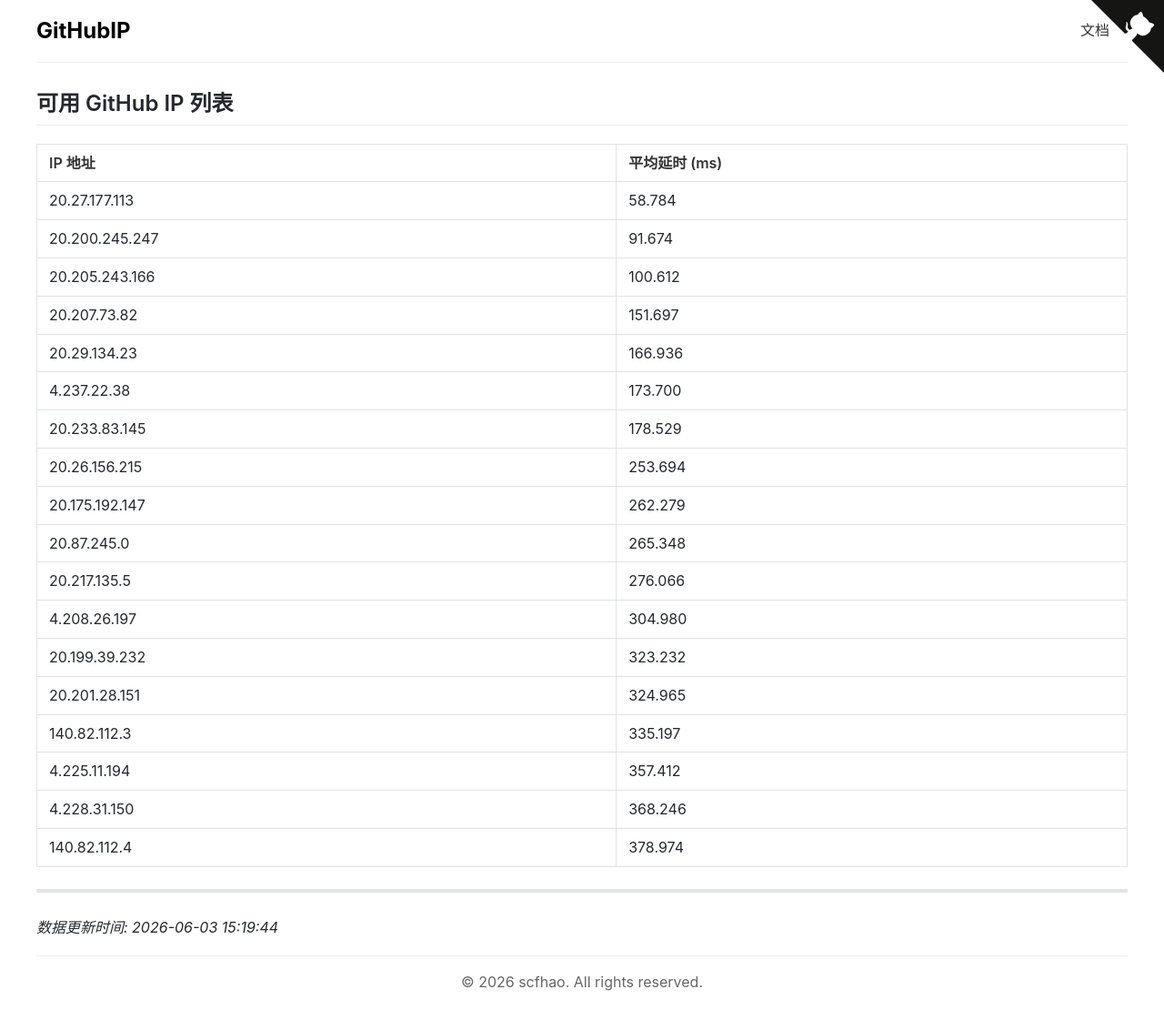
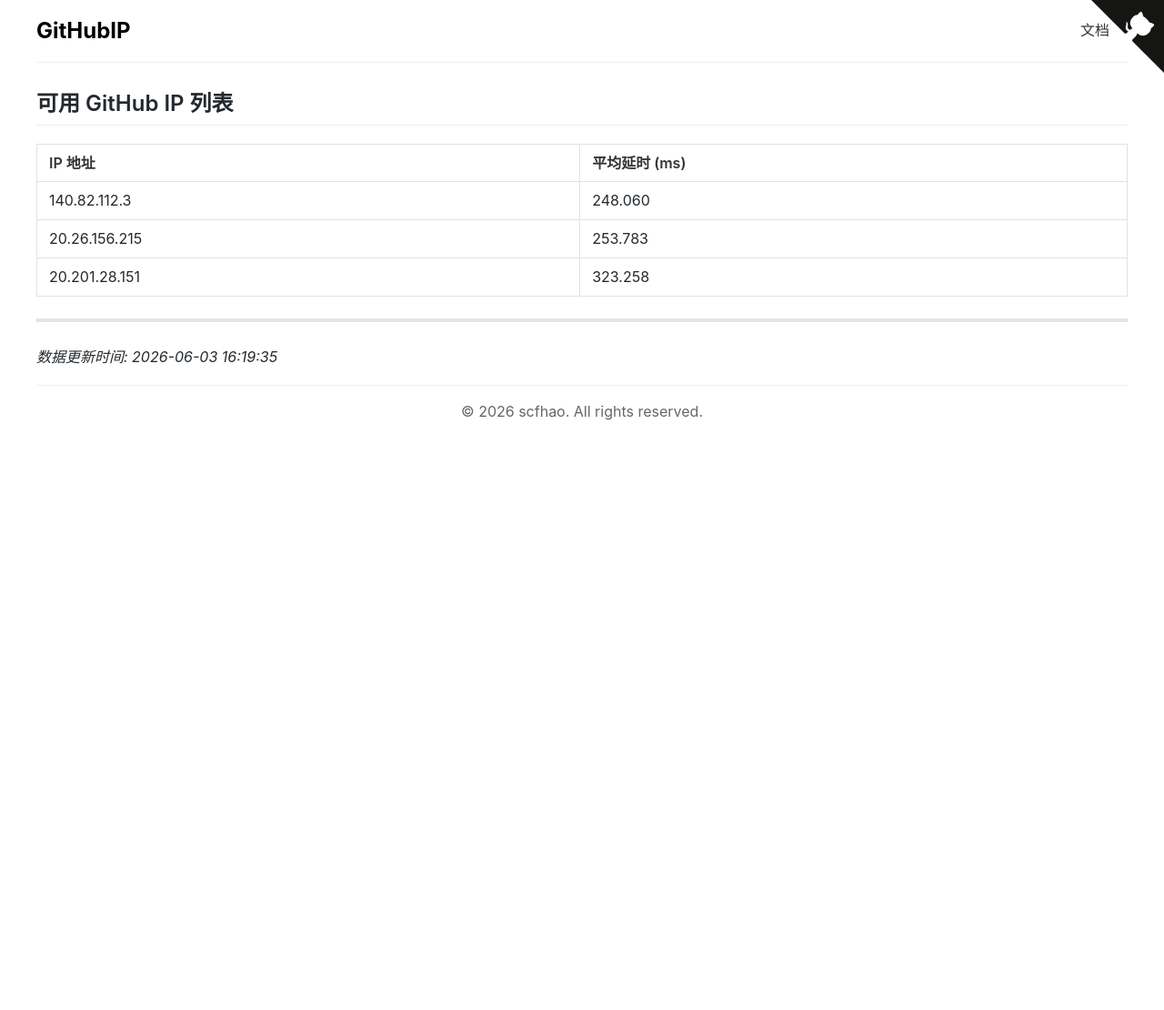
Before and after one commit to scfhao/GitHubIP, a Jekyll site: the page built from index.md, in a window 1280 px wide. Shown: the whole page at 91% size. Built offline with Jekyll 4.4.1, drawn with Linux system fonts in a browser that asks for light colours; after the commit the page ends 900 px from its top, so only the background shows below that.

Commit message:
自动脚本执行 - 2026-06-03 16:19:35

```diff
--- a/index.md
+++ b/index.md
@@ -1,32 +1,17 @@
 ---
 layout: home
 title: GitHub IP 列表
-date: 2026-06-03 15:19:44
+date: 2026-06-03 16:19:35
 ---
 
 ## 可用 GitHub IP 列表
 
 | IP 地址 | 平均延时 (ms) |
 |---------|--------------|
-| 20.27.177.113 | 58.784 |
-| 20.200.245.247 | 91.674 |
-| 20.205.243.166 | 100.612 |
-| 20.207.73.82 | 151.697 |
-| 20.29.134.23 | 166.936 |
-| 4.237.22.38 | 173.700 |
-| 20.233.83.145 | 178.529 |
-| 20.26.156.215 | 253.694 |
-| 20.175.192.147 | 262.279 |
-| 20.87.245.0 | 265.348 |
-| 20.217.135.5 | 276.066 |
-| 4.208.26.197 | 304.980 |
-| 20.199.39.232 | 323.232 |
-| 20.201.28.151 | 324.965 |
-| 140.82.112.3 | 335.197 |
-| 4.225.11.194 | 357.412 |
-| 4.228.31.150 | 368.246 |
-| 140.82.112.4 | 378.974 |
+| 140.82.112.3 | 248.060 |
+| 20.26.156.215 | 253.783 |
+| 20.201.28.151 | 323.258 |
 
 ---
 
-*数据更新时间: 2026-06-03 15:19:44*
+*数据更新时间: 2026-06-03 16:19:35*
```
